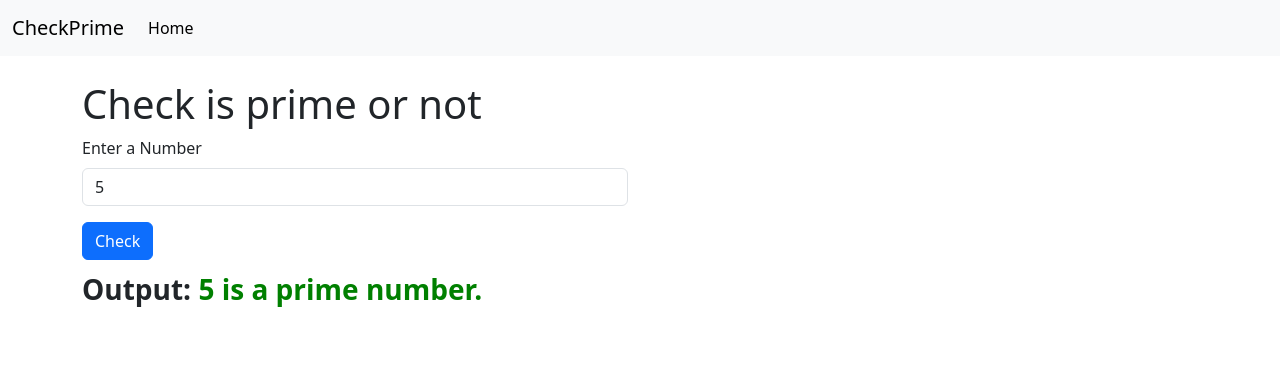
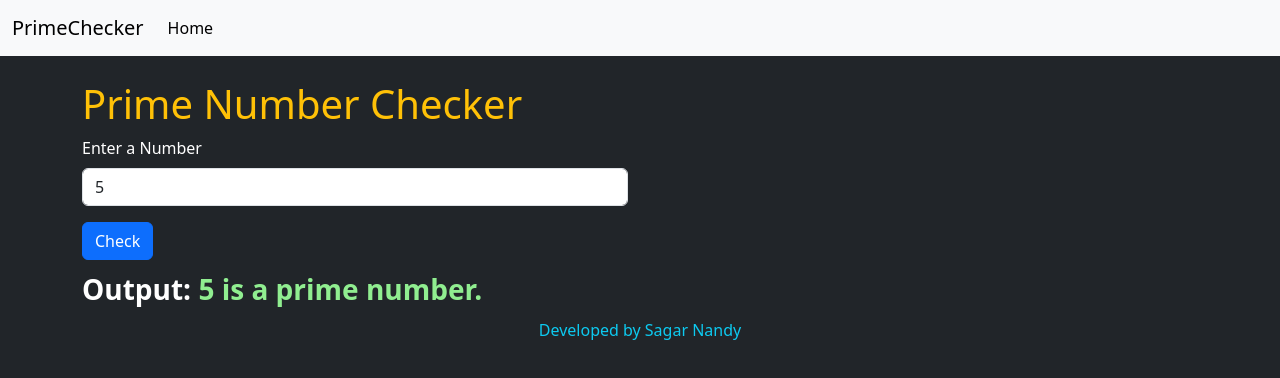
Before and after one commit to AbstractDil/Mixed-Programming, a plain HTML site: page html Programming/checkPrime.html in a window 1280 px wide. Both pictures are taken after typing "5" into the empty fields and a click on the button "Check". Drawn offline with nearby package versions, Linux system fonts and the light colour scheme.

Commit message:
updated on 19/01/2023

```diff
--- a/html Programming/checkPrime.html
+++ b/html Programming/checkPrime.html
@@ -7,11 +7,11 @@
     <title>Home - Projects of Sagar</title>
     <link href="https://cdn.jsdelivr.net/npm/bootstrap@5.3.0-alpha1/dist/css/bootstrap.min.css" rel="stylesheet">
 </head>
-<body>
+<body class="bg-dark">
 
     <nav class="navbar  navbar-expand-lg  bg-body-tertiary" >
         <div class="container-fluid">
-          <a class="navbar-brand" href="#">CheckPrime</a>
+          <a class="navbar-brand" href="#">PrimeChecker</a>
           <button class="navbar-toggler" type="button" data-bs-toggle="collapse" data-bs-target="#navbarSupportedContent" aria-controls="navbarSupportedContent" aria-expanded="false" aria-label="Toggle navigation">
             <span class="navbar-toggler-icon"></span>
           </button>
@@ -30,26 +30,38 @@
     <div class="container my-4">
         <div class="row">
             <div class="col-md-6">
-                <h1>Check is prime or not</h1>
+                <h1 class="text-warning">
+                    Prime  Number Checker
+
+                </h1>
                 <form  name="myForm">
                     <div class="mb-3">
-                        <label for="exampleInputEmail1" class="form-label
+                        <label for="exampleInputEmail1" class="form-label text-white
                         ">Enter a Number</label>
-                        <input type="number" class="form-control" id="exampleInputEmail1" aria-describedby="emailHelp" name="number">
+                        <input type="number" class="form-control" id="exampleInputEmail1" aria-describedby="emailHelp" name="number" required>
 
                     </div>
                     <button type="submit" onclick="checkPrime()" class="btn btn-primary">Check</button>
                 </form>
                 <!-- print output -->
 
-                <p class="my-2 fs-3 fw-bold">Output: <span id="outPut"></span> </p>
+                <p class="my-2 fs-3 fw-bold text-white">Output: <span id="outPut"></span> </p>
 
             </div>
         </div>
+        <p class="text-center text-info">Developed by Sagar Nandy</p>
     </div>
 <script>
     function checkPrime() {
         var number = document.myForm.number.value;
+        if(number == ""){
+           //  alert("Please enter a number");
+            document.getElementById("outPut").innerHTML = `Please enter a number.`;
+            // Add style to output
+            document.getElementById("outPut").style.color = "red";
+            event.preventDefault();
+            return;
+        }
         if(number == 0 || number == 1){
             // alert(`${number} is not prime number`);
             document.getElementById("outPut").innerHTML = `${number} is not a prime number.`;
@@ -68,7 +80,7 @@
         if (isPrime) {
             // alert(`${number} is a prime number`);
             document.getElementById("outPut").innerHTML = `${number} is a prime number.`;
-            document.getElementById("outPut").style.color = "green";
+            document.getElementById("outPut").style.color = "lightgreen";
 
 
             // disable reload page
```
